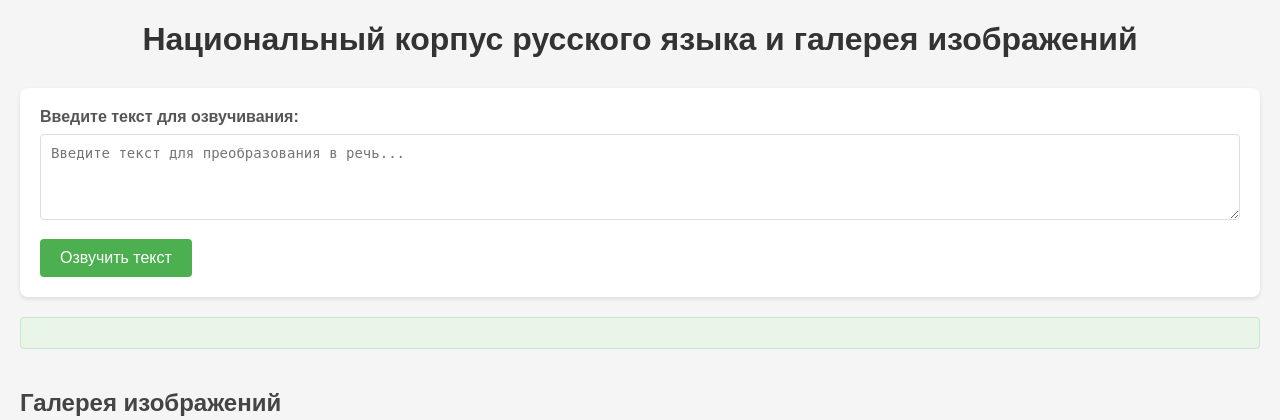
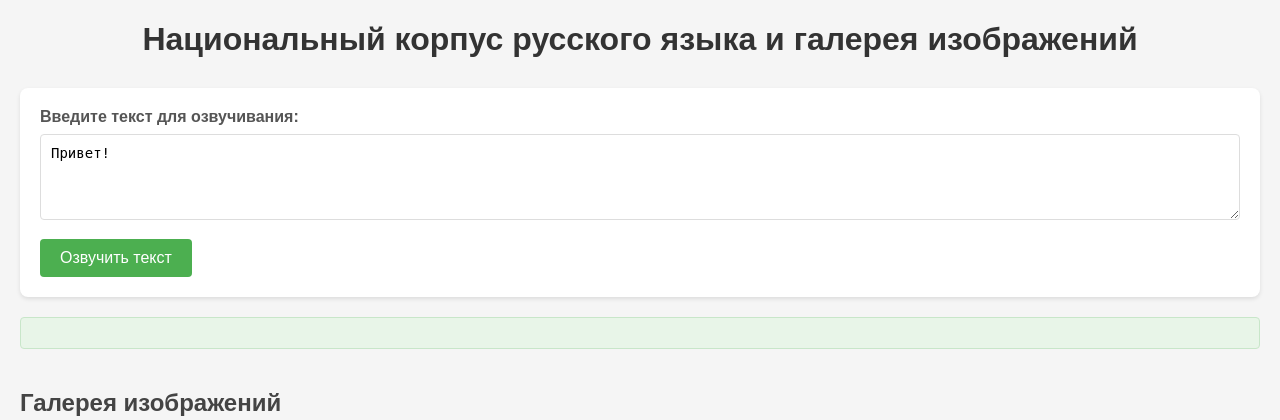
Before and after one commit to Antoha2024/WebBooks, a Django app: page / in a window 1280 px wide. Shown: the top 420 px of the page. Run offline with Django 5.2, Linux system fonts and the light colour scheme.

Commit message:
WebBooks_AI

```diff
--- a/main_app/templates/main_app/index.html
+++ b/main_app/templates/main_app/index.html
@@ -261,7 +261,7 @@
     <form id="text-speech-form">
         {% csrf_token %}
         <label for="search-term">Введите текст для озвучивания:</label>
-        <textarea id="search-term" rows="4" name="search_term" placeholder="Введите текст для преобразования в речь..."></textarea>
+        <textarea id="search-term" rows="4" name="search_term" placeholder="Введите текст для преобразования в речь...">Привет!</textarea>
         <button type="submit">Озвучить текст</button>
     </form>
 
```
